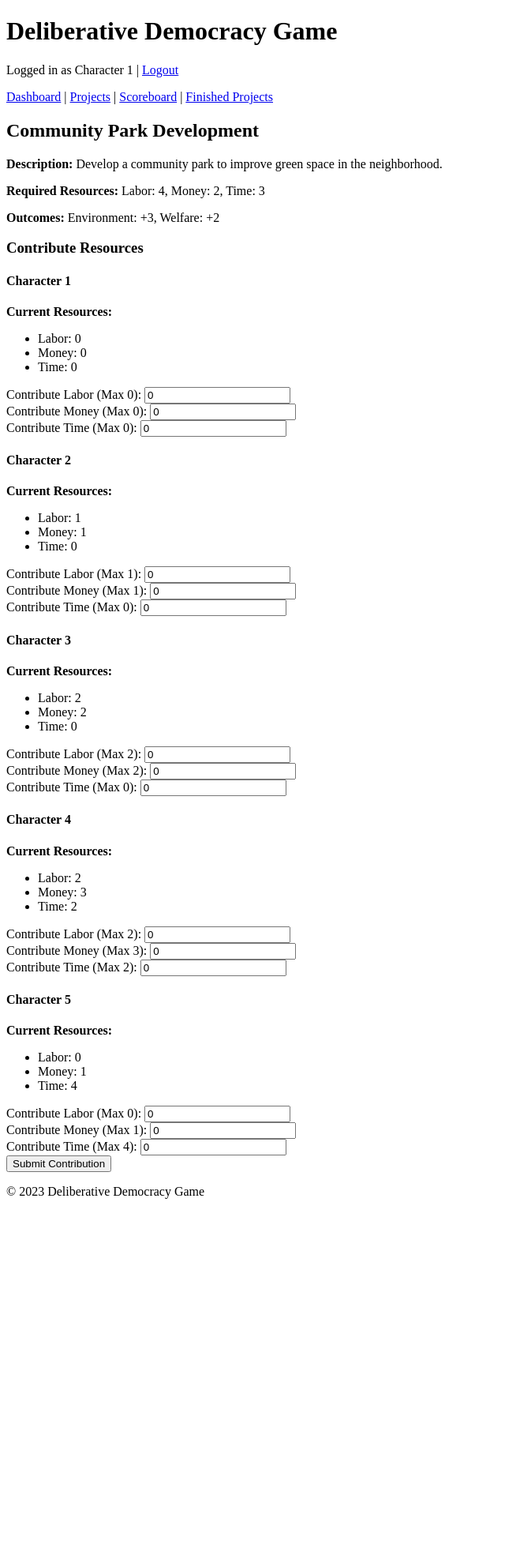
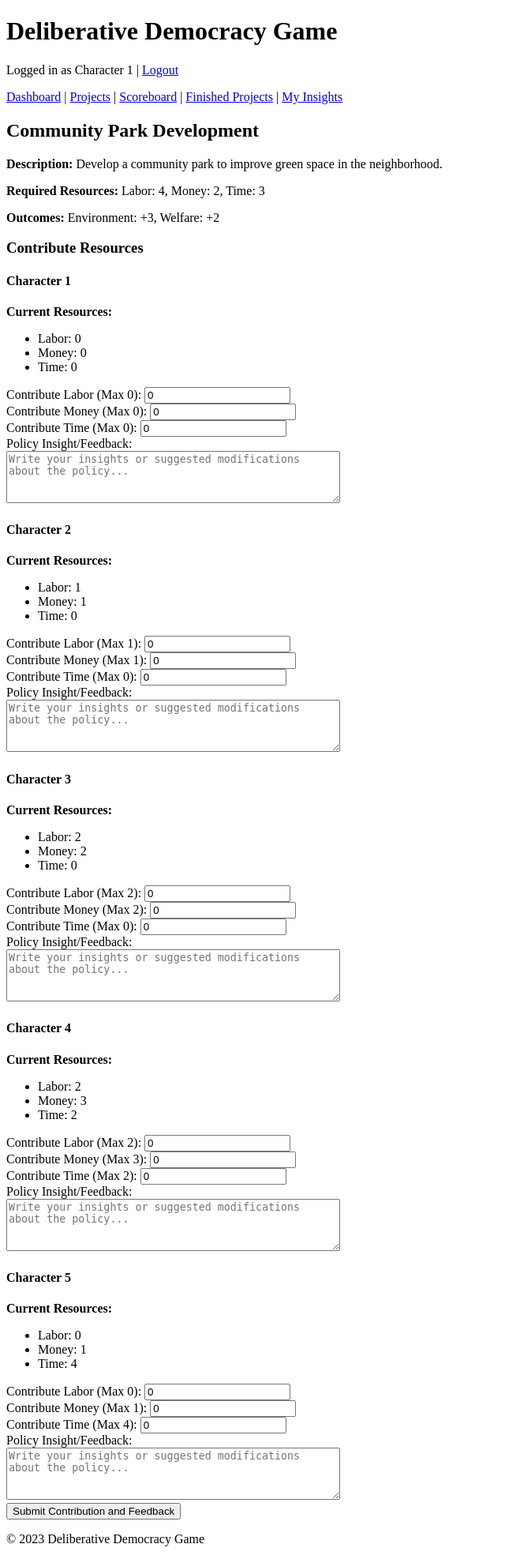
Before and after one commit to Taka0613/democracy_game, a Flask app: page /project/1 in a window 1280 px wide. Shown: the whole page at 79% size, without its empty margins (0-640 px from the left). Before the commit the page ends 1518 px from the top, so only its background shows below. Run offline with Flask 3, Linux system fonts and the light colour scheme; a user stored in the database is signed in.

Commit message:
improved feedback

```diff
--- a/deliberative_democracy_game/app/routes.py
+++ b/deliberative_democracy_game/app/routes.py
@@ -9,7 +9,7 @@ from flask import (
     current_app,
 )
 from flask_login import login_user, login_required, logout_user, current_user
-from .models import db, User, Project, CommonMetric, Resource
+from .models import db, User, Project, CommonMetric, Resource, ProjectInsight
 from .forms import LoginForm, ProjectInsightForm
 from .utils import parse_resources, deduct_user_resources, update_metrics
 from . import login_manager  # Only import the necessary initialized extensions
@@ -59,39 +59,49 @@ def project_list():
     return render_template("project_list.html", projects=projects)
 
 
-# Project Detail Route
 @main.route("/project/<int:project_id>", methods=["GET", "POST"])
 @login_required
 def project_detail(project_id):
-    """Display project details and handle user contributions."""
     project = Project.query.get_or_404(project_id)
     users = User.query.all()
     required_resources = parse_resources(project.required_resources)
 
     if request.method == "POST":
-        # Collect contributions from form inputs
         contributions = collect_contributions(users, request)
+        insights = {
+            user.id: request.form.get(f"policy_insight_{user.id}", "").strip()
+            for user in users
+        }
 
-        # Validate user contributions
         if not validate_contributions(users, contributions):
             return render_template("project_detail.html", project=project, users=users)
 
-        # Sum total contributions and check project completion
         if check_project_completion(contributions, required_resources):
             complete_project(project, contributions)
+
+            for user_id, insight_text in insights.items():
+                if insight_text:
+                    new_insight = ProjectInsight(
+                        user_id=user_id, project_id=project.id, insight=insight_text
+                    )
+                    db.session.add(new_insight)
+
+            db.session.commit()
             flash("Project completed successfully!", "success")
             return redirect(url_for("main.finished_projects"))
 
     return render_template("project_detail.html", project=project, users=users)
 
 
-# app/routes.py
 @main.route("/finished_projects")
 @login_required
 def finished_projects():
     """Display a list of completed projects."""
     projects = Project.query.filter_by(is_completed=True).all()
-    return render_template("finished_projects.html", projects=projects)
+    total_projects = Project.query.count()  # Get the total number of projects
+    return render_template(
+        "finished_projects.html", projects=projects, total_projects=total_projects
+    )
 
 
 # Scoreboard Route
@@ -175,3 +185,14 @@ def complete_project(project, contributions):
     update_metrics(project.outcomes, current_user)
     project.is_completed = True
     db.session.commit()
+
+
+# app/routes.py
+
+
+@main.route("/insight")
+@login_required
+def insight():
+    """Display insights written by the current user."""
+    insights = ProjectInsight.query.filter_by(user_id=current_user.id).all()
+    return render_template("insight.html", insights=insights)
--- a/deliberative_democracy_game/app/templates/base.html
+++ b/deliberative_democracy_game/app/templates/base.html
@@ -1,5 +1,3 @@
-<!-- templates/base.html -->
-
 <!DOCTYPE html>
 <html lang="en">
 
@@ -20,7 +18,8 @@
             <a href="{{ url_for('main.dashboard') }}">Dashboard</a> |
             <a href="{{ url_for('main.project_list') }}">Projects</a> |
             <a href="{{ url_for('main.score_board') }}">Scoreboard</a> |
-            <a href="{{ url_for('main.finished_projects') }}">Finished Projects</a>
+            <a href="{{ url_for('main.finished_projects') }}">Finished Projects</a> |
+            <a href="{{ url_for('main.insight') }}">My Insights</a> <!-- Added link to insights page -->
         </nav>
     </header>
     <main>
--- a/deliberative_democracy_game/app/templates/project_detail.html
+++ b/deliberative_democracy_game/app/templates/project_detail.html
@@ -21,8 +21,7 @@
 
         <!-- Contribution Input Fields -->
         <label>Contribute Labor (Max {{ user.resources | selectattr('type', 'equalto', 'Labor') |
-            map(attribute='amount')
-            | sum }}):</label>
+            map(attribute='amount') | sum }}):</label>
         <input type="number" name="contribute_labor_{{ user.id }}" min="0" value="0"><br>
 
         <label>Contribute Money (Max {{ user.resources | selectattr('type', 'equalto', 'Money') |
@@ -32,8 +31,13 @@
         <label>Contribute Time (Max {{ user.resources | selectattr('type', 'equalto', 'Time') |
             map(attribute='amount') | sum }}):</label>
         <input type="number" name="contribute_time_{{ user.id }}" min="0" value="0"><br>
+
+        <!-- Insights Input Field -->
+        <label>Policy Insight/Feedback:</label><br>
+        <textarea name="policy_insight_{{ user.id }}" rows="4" cols="50"
+            placeholder="Write your insights or suggested modifications about the policy..."></textarea><br>
     </div>
     {% endfor %}
-    <button type="submit">Submit Contribution</button>
+    <button type="submit">Submit Contribution and Feedback</button>
 </form>
 {% endblock %}
```
Also changed, not shown: deliberative_democracy_game/app/models.py (+20 -0 lines), deliberative_democracy_game/app/templates/finished_projects.html (+12 -1 lines), deliberative_democracy_game/app/templates/insight.html (added, +18 -0 lines), deliberative_democracy_game/app/game.db.
